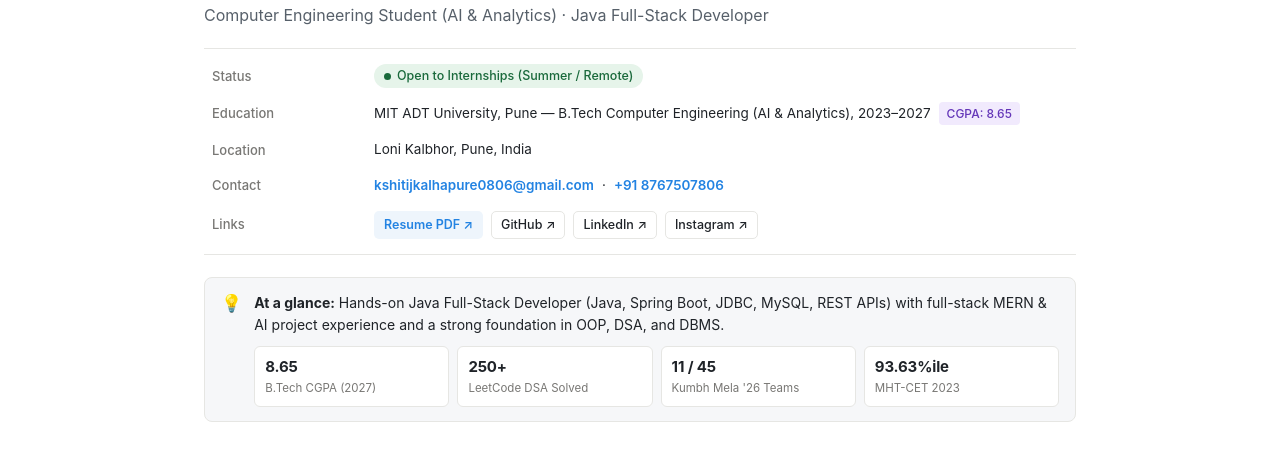
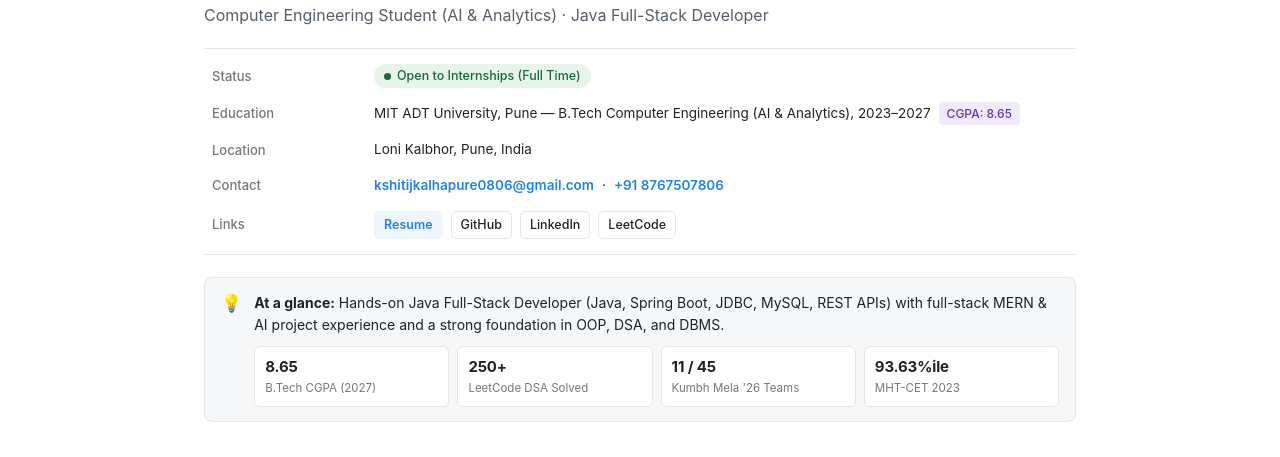
Before and after one commit to kshitizz-08/portfolio, a plain HTML site: page index.html in a window 1280 px wide. Shown: the part 299-756 px from the top of the page. Drawn offline with Linux system fonts and the light colour scheme.

Commit message:
Update internship status, LeetCode link, and contact details

```diff
--- a/index.html
+++ b/index.html
@@ -668,12 +668,35 @@
       font-weight: 500;
     }
 
-    .tag-blue { background: var(--tag-blue-bg); color: var(--tag-blue-fg); }
-    .tag-green { background: var(--tag-green-bg); color: var(--tag-green-fg); }
-    .tag-purple { background: var(--tag-purple-bg); color: var(--tag-purple-fg); }
-    .tag-amber { background: var(--tag-amber-bg); color: var(--tag-amber-fg); }
-    .tag-rose { background: var(--tag-rose-bg); color: var(--tag-rose-fg); }
-    .tag-gray { background: var(--tag-gray-bg); color: var(--tag-gray-fg); }
+    .tag-blue {
+      background: var(--tag-blue-bg);
+      color: var(--tag-blue-fg);
+    }
+
+    .tag-green {
+      background: var(--tag-green-bg);
+      color: var(--tag-green-fg);
+    }
+
+    .tag-purple {
+      background: var(--tag-purple-bg);
+      color: var(--tag-purple-fg);
+    }
+
+    .tag-amber {
+      background: var(--tag-amber-bg);
+      color: var(--tag-amber-fg);
+    }
+
+    .tag-rose {
+      background: var(--tag-rose-bg);
+      color: var(--tag-rose-fg);
+    }
+
+    .tag-gray {
+      background: var(--tag-gray-bg);
+      color: var(--tag-gray-fg);
+    }
 
     .card-footer {
       padding: 10px 16px;
@@ -968,9 +991,11 @@
       .topbar-nav {
         display: none;
       }
+
       .kpi-grid {
         grid-template-columns: repeat(2, minmax(0, 1fr));
       }
+
       .gallery-grid,
       .edu-grid,
       .two-col {
@@ -982,21 +1007,26 @@
       .doc {
         padding: 0 16px 56px;
       }
+
       .cover {
         height: 112px;
       }
+
       .prop-row {
         grid-template-columns: minmax(0, 1fr);
         gap: 3px;
       }
+
       .skill-row {
         grid-template-columns: minmax(0, 1fr);
       }
+
       .skill-cat {
         border-right: none;
         border-bottom: 1px solid var(--border);
         padding: 8px 12px;
       }
+
       .breadcrumb-sep,
       .breadcrumb-current {
         display: none;
@@ -1056,7 +1086,7 @@
         <div class="prop-row">
           <div class="prop-key">Status</div>
           <div class="prop-val">
-            <span class="status-pill"><span class="status-dot"></span>Open to Internships (Summer / Remote)</span>
+            <span class="status-pill"><span class="status-dot"></span>Open to Internships (Full Time)</span>
           </div>
         </div>
         <div class="prop-row">
@@ -1082,12 +1112,12 @@
           <div class="prop-key">Links</div>
           <div class="prop-val">
             <a href="./Resume.pdf" target="_blank" rel="noopener noreferrer"
-              class="link-chip link-chip-primary">Resume PDF ↗</a>
-            <a href="https://github.com/kshitizz-08" target="_blank" rel="noreferrer" class="link-chip">GitHub ↗</a>
+              class="link-chip link-chip-primary">Resume</a>
+            <a href="https://github.com/kshitizz-08" target="_blank" rel="noreferrer" class="link-chip">GitHub</a>
             <a href="https://www.linkedin.com/in/kshitij-kalhapure-3a1400214" target="_blank" rel="noreferrer"
-              class="link-chip">LinkedIn ↗</a>
-            <a href="https://www.instagram.com/kshitizz_k08/" target="_blank" rel="noreferrer"
-              class="link-chip">Instagram ↗</a>
+              class="link-chip">LinkedIn</a>
+            <a href="https://leetcode.com/u/kshitizz_k08/" target="_blank" rel="noreferrer"
+              class="link-chip">LeetCode</a>
           </div>
         </div>
       </div>
@@ -1196,8 +1226,8 @@
           </div>
           <div class="card-footer">
             <span>Database-driven exchange platform</span>
-            <a href="https://github.com/kshitizz-08/BarterX" target="_blank" rel="noreferrer"
-              class="text-link">GitHub ↗</a>
+            <a href="https://github.com/kshitizz-08/BarterX" target="_blank" rel="noreferrer" class="text-link">GitHub
+              ↗</a>
           </div>
         </article>
 
@@ -1506,7 +1536,8 @@
           <div class="stack-list">
             <div class="ach-card">
               <span>🎯</span>
-              <div>Achieved <strong>93.63 percentile</strong> in <strong>MHT-CET 2023</strong> among 5+ lakh candidates.</div>
+              <div>Achieved <strong>93.63 percentile</strong> in <strong>MHT-CET 2023</strong> among 5+ lakh candidates.
+              </div>
             </div>
             <div class="ach-card">
               <span>🏅</span>
@@ -1516,7 +1547,8 @@
             <div class="ach-card">
               <span>⚡</span>
               <div>Solved <strong>250+ Data Structures and Algorithms (DSA)</strong> problems on
-                <strong>LeetCode</strong>, strengthening coding and problem-solving skills.</div>
+                <strong>LeetCode</strong>, strengthening coding and problem-solving skills.
+              </div>
             </div>
           </div>
         </div>
@@ -1545,22 +1577,21 @@
             <span>📋</span>
             <span id="copyEmailText">Copy Email</span>
           </button>
-          <a href="mailto:kshitijkalhapure0806@gmail.com" class="link-chip link-chip-primary">Email ↗</a>
-          <a href="tel:+918767507806" class="link-chip">+91 8767507806 ↗</a>
-          <a href="https://github.com/kshitizz-08" target="_blank" rel="noreferrer" class="link-chip">GitHub ↗</a>
+          <a href="mailto:kshitijkalhapure0806@gmail.com" class="link-chip link-chip-primary">Email</a>
+          <a href="tel:+918767507806" class="link-chip">+91 8767507806</a>
+          <a href="https://github.com/kshitizz-08" target="_blank" rel="noreferrer" class="link-chip">GitHub</a>
           <a href="https://www.linkedin.com/in/kshitij-kalhapure-3a1400214" target="_blank" rel="noreferrer"
-            class="link-chip">LinkedIn ↗</a>
-          <a href="https://www.instagram.com/kshitizz_k08/" target="_blank" rel="noreferrer"
-            class="link-chip">Instagram ↗</a>
+            class="link-chip">LinkedIn</a>
+          <a href="https://leetcode.com/u/kshitizz_k08/" target="_blank" rel="noreferrer" class="link-chip">LeetCode</a>
           <a href="./Resume.pdf" target="_blank" rel="noopener noreferrer"
-            class="link-chip link-chip-primary">Resume PDF ↗</a>
+            class="link-chip link-chip-primary">Resume</a>
         </div>
       </div>
     </section>
 
     <footer>
       <div>© <span id="year"></span> · Kshitij Anil Kalhapure</div>
-      <div>Loni Kalbhor, Pune, India</div>
+      <div>Loni Kalbhor, Pune, India. 412201</div>
     </footer>
   </main>
 
```
